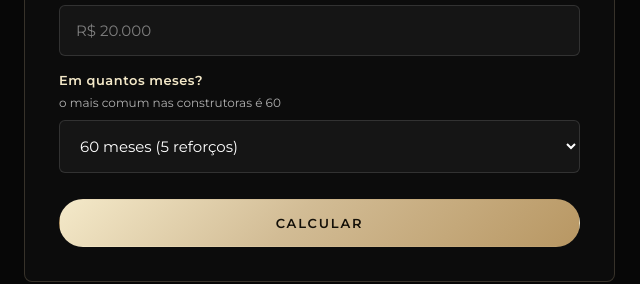
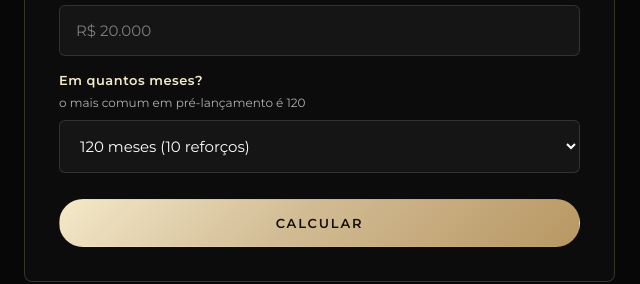
Before and after one commit to silvioschio/projetositevero, an Astro site: page /calculadora in a window 1280 px wide. Shown: the part 923-1207 px from the top of the page, 0-640 px from the left. Built offline with nearby package versions, Linux system fonts and the light colour scheme; Astro itself is replaced by a stand-in of ours.

Commit message:
Calculadora: prazo padrão de 120 meses (pré-lançamento)
Co-Authored-By: Claude Opus 5.5 <noreply@anthropic.com>

```diff
--- a/src/pages/calculadora.astro
+++ b/src/pages/calculadora.astro
@@ -38,9 +38,9 @@ const PRAZOS = [36, 48, 60, 72, 84, 100, 120];
         <div class="form-row"><input id="c-parcela" name="parcela" inputmode="numeric" placeholder="R$ 5.000" data-moeda required></div>
         <label class="calc-label" for="c-reforco">3. Reforço anual <small>13º, bônus, férias… se não tiver, deixe em branco</small></label>
         <div class="form-row"><input id="c-reforco" name="reforco" inputmode="numeric" placeholder="R$ 20.000" data-moeda></div>
-        <label class="calc-label" for="c-prazo">Em quantos meses? <small>o mais comum nas construtoras é 60</small></label>
+        <label class="calc-label" for="c-prazo">Em quantos meses? <small>o mais comum em pré-lançamento é 120</small></label>
         <div class="form-row">
-          <select id="c-prazo" name="prazo">{PRAZOS.map((p) => <option value={p} selected={p === 60}>{p} meses ({Math.floor(p / 12)} reforços)</option>)}</select>
+          <select id="c-prazo" name="prazo">{PRAZOS.map((p) => <option value={p} selected={p === 120}>{p} meses ({Math.floor(p / 12)} reforços)</option>)}</select>
         </div>
         <p class="form-error calc-erro">Preencha pelo menos a entrada e a parcela mensal.</p>
         <button class="btn btn-gold btn-block" type="submit">Calcular</button>
```
